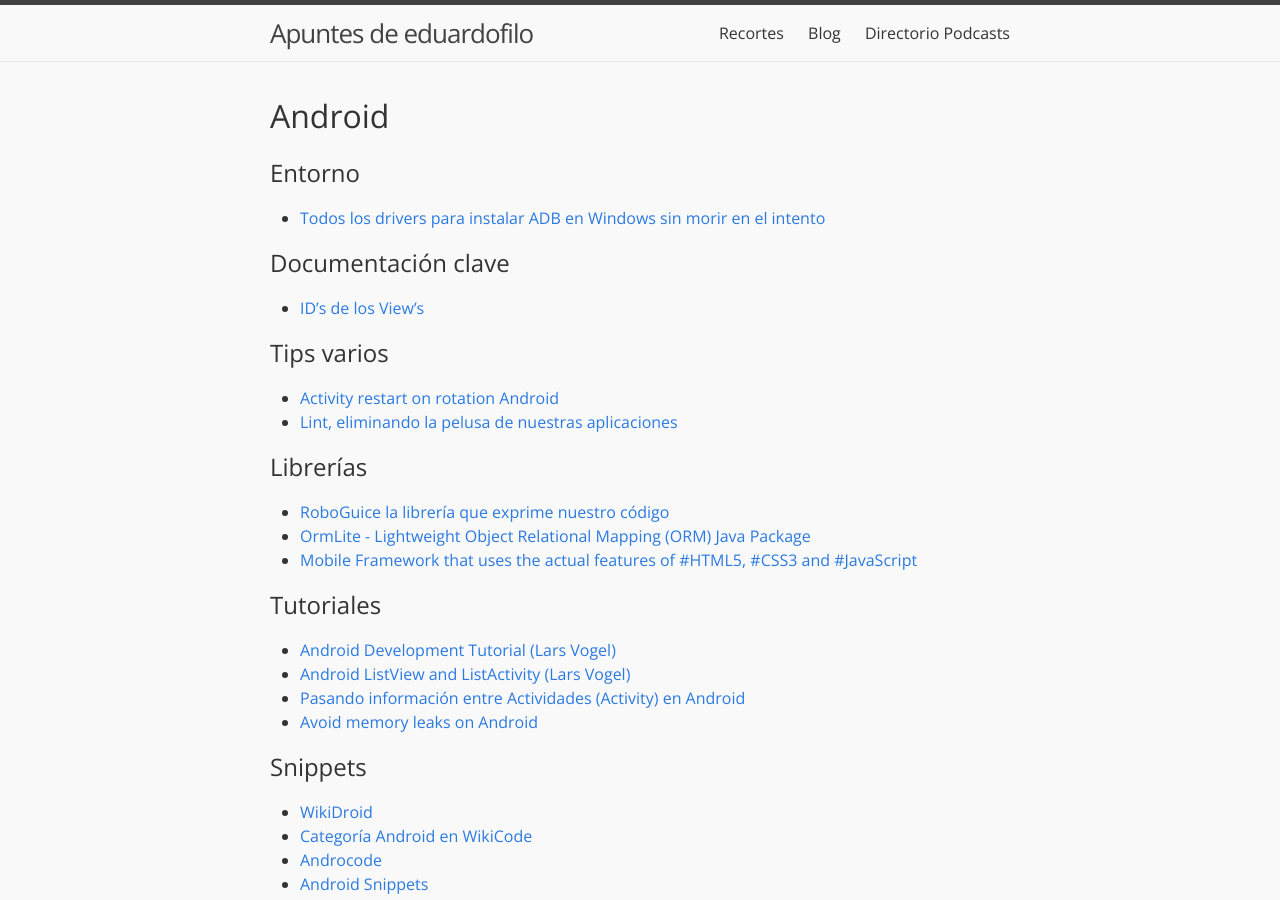
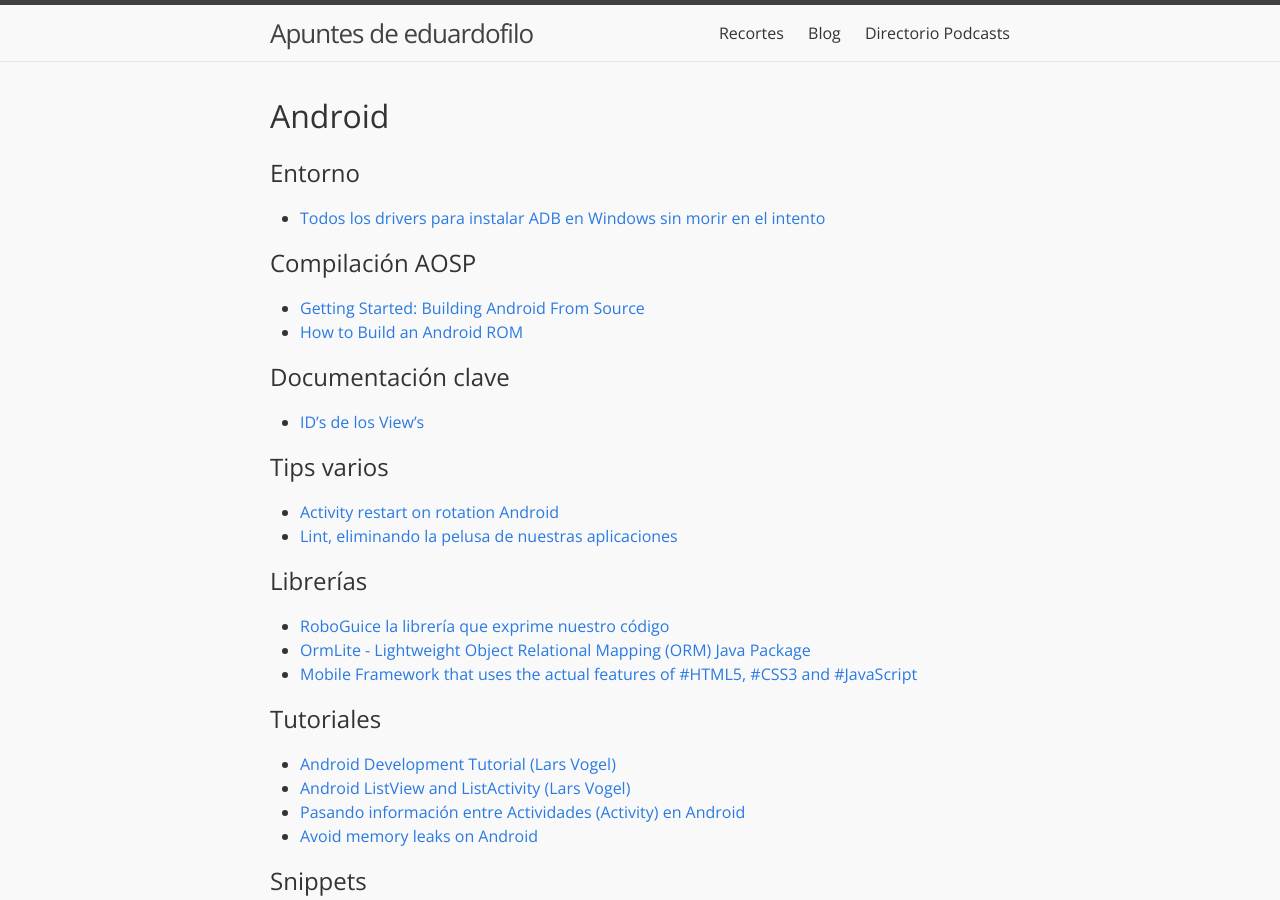
Before and after one commit to eduardofilo/eduardofilo.jekyll, a Jekyll site: the page built from desarrollo/android.md, in a window 1280 px wide and 900 px high. Built offline with Jekyll 4.4.1, drawn with Linux system fonts in a browser that asks for light colours.

Commit message:
Enlaces sobre compilación Android.

```diff
--- a/desarrollo/android.md
+++ b/desarrollo/android.md
@@ -8,6 +8,11 @@ permalink: /desarrollo/android.html
 ## Entorno
 
 * [Todos los drivers para instalar ADB en Windows sin morir en el intento](http://www.elandroidelibre.com/2016/09/instalar-adb-en-windows.html)
+
+## Compilación AOSP
+
+* [Getting Started: Building Android From Source](http://xda-university.com/as-a-developer/getting-started-building-android-from-source)
+* [How to Build an Android ROM](http://xda-university.com/as-a-developer/introduction-how-an-android-rom-is-built)
 
 ## Documentación clave
 
```
